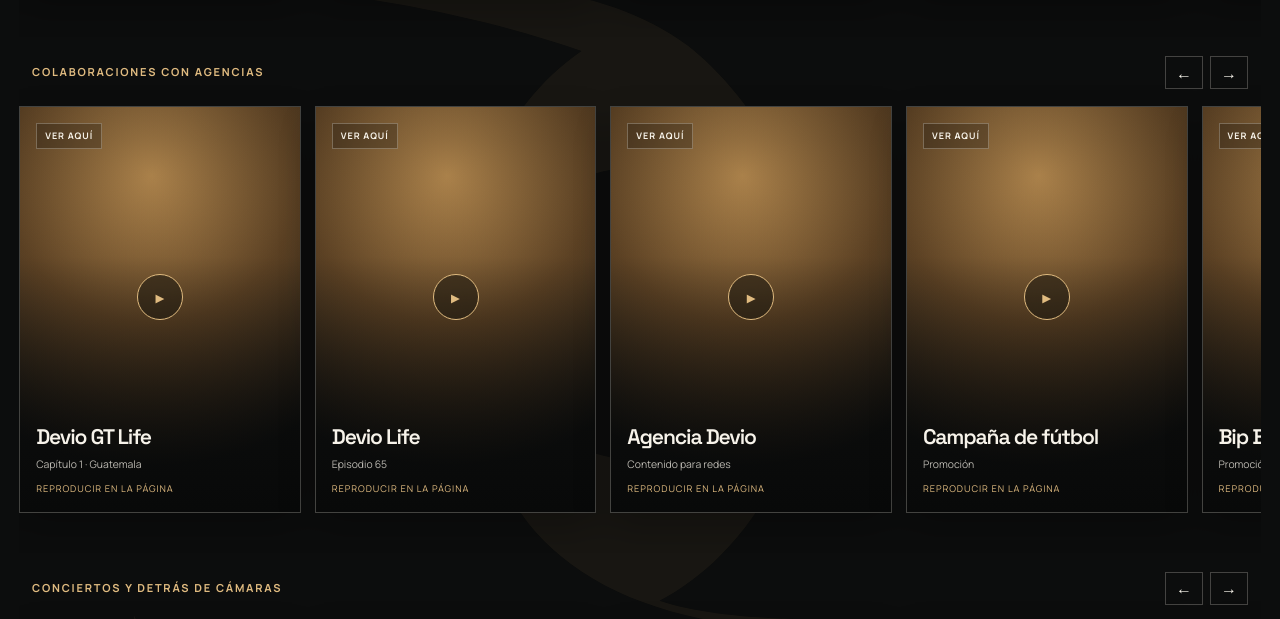
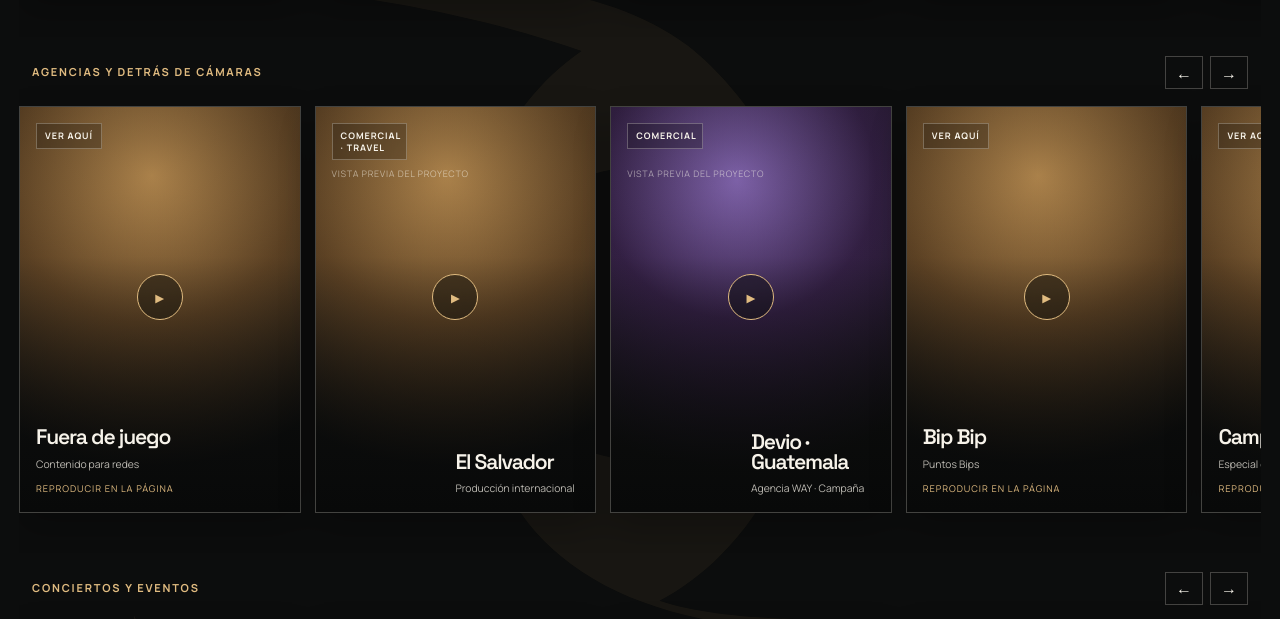
Before and after one commit to Rogerfilmshn/Rogerfilmshn, a plain HTML site: page index.html in a window 1280 px wide. Shown: the part 2558-3177 px from the top of the page. Drawn offline with Linux system fonts and the light colour scheme; no server answers.

Commit message:
Update index.html

```diff
--- a/index.html
+++ b/index.html
@@ -603,6 +603,21 @@
         "Tito & Nicky Jam", "Daddy Yankee", "Los Temerarios", "Ricardo Arjona"
       ]);
 
+      const renamePortfolioRow = (trackId, title) => {
+        const track = document.getElementById(trackId);
+        const row = track?.closest(".portfolio-row");
+        if (!track || !row) return;
+        const heading = row.querySelector(".row-name");
+        if (heading) heading.textContent = title;
+        track.setAttribute("aria-label", title);
+        row.querySelectorAll(".carousel-control").forEach(button => {
+          const direction = button.dataset.move === "-1" ? "Anterior" : "Siguiente";
+          button.setAttribute("aria-label", `${direction}: ${title}`);
+        });
+      };
+      renamePortfolioRow("row-agencies", "Agencias y detrás de cámaras");
+      renamePortfolioRow("row-live", "Conciertos y eventos");
+
       const pepeCard = [...document.querySelectorAll(".reel-card")].find(card =>
         card.querySelector(".project-title")?.textContent.trim() === "Pepe"
       );
```
